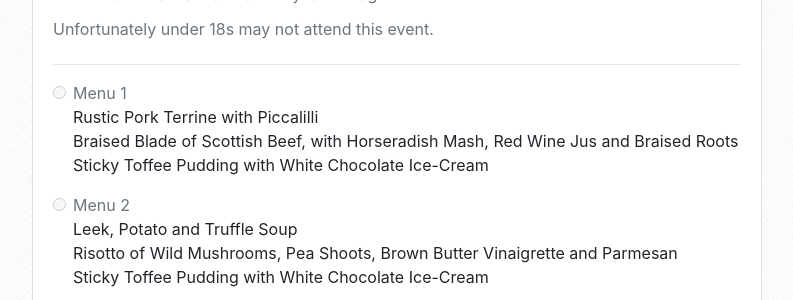
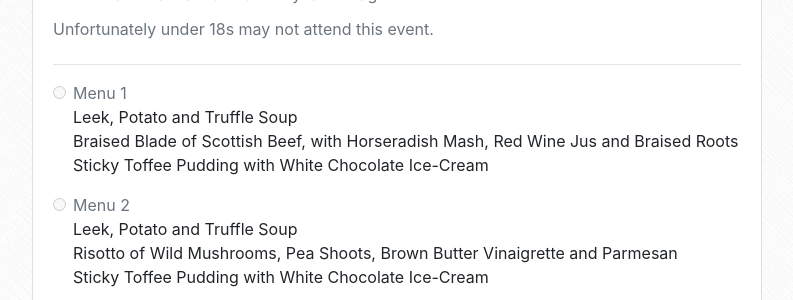
Before and after one commit to compsoc-edinburgh/website, a Jekyll site: the page built from _pages/infball-ticket.html, in a window 1280 px wide. Shown: the part 1184-1484 px from the top of the page, without its empty margins (243-1036 px from the left). Built offline with Jekyll 4.4.1, drawn with Linux system fonts in a browser that asks for light colours; nearby versions of some CDN libraries.

Commit message:
Revert "pork starter"
This reverts commit aeb5adfe173e2764d0ac5f4a51a488fdbedef2a7.

```diff
--- a/_includes/infball/form.html
+++ b/_includes/infball/form.html
@@ -113,7 +113,7 @@
         <div>
             <div class="form-check">
                 <label class="form-check-label" for=mealRadio1>
-                    Rustic Pork Terrine with Piccalilli
+                    Leek, Potato and Truffle Soup
                 </label>
             </div>
             <div class="form-check">
```
